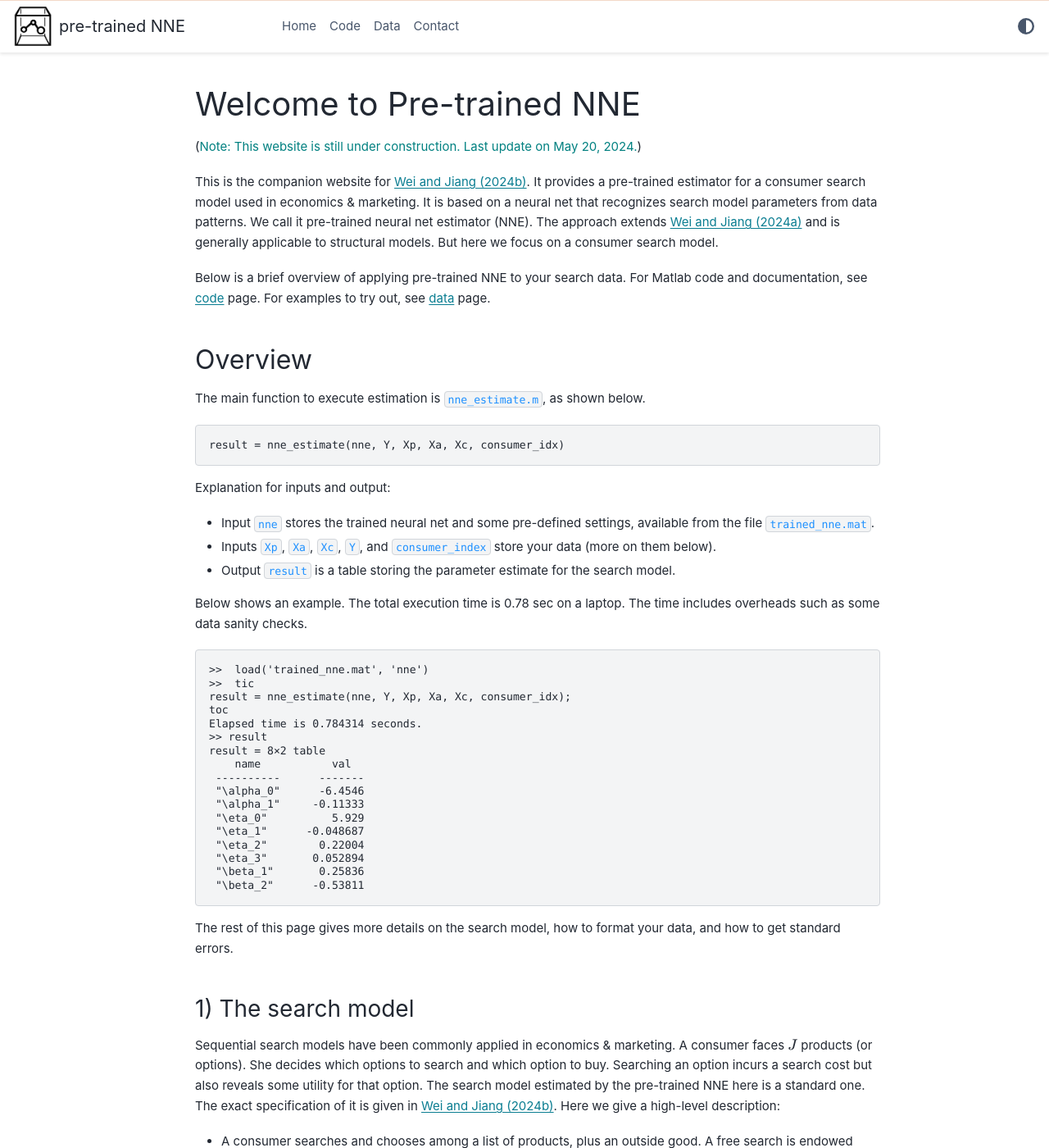
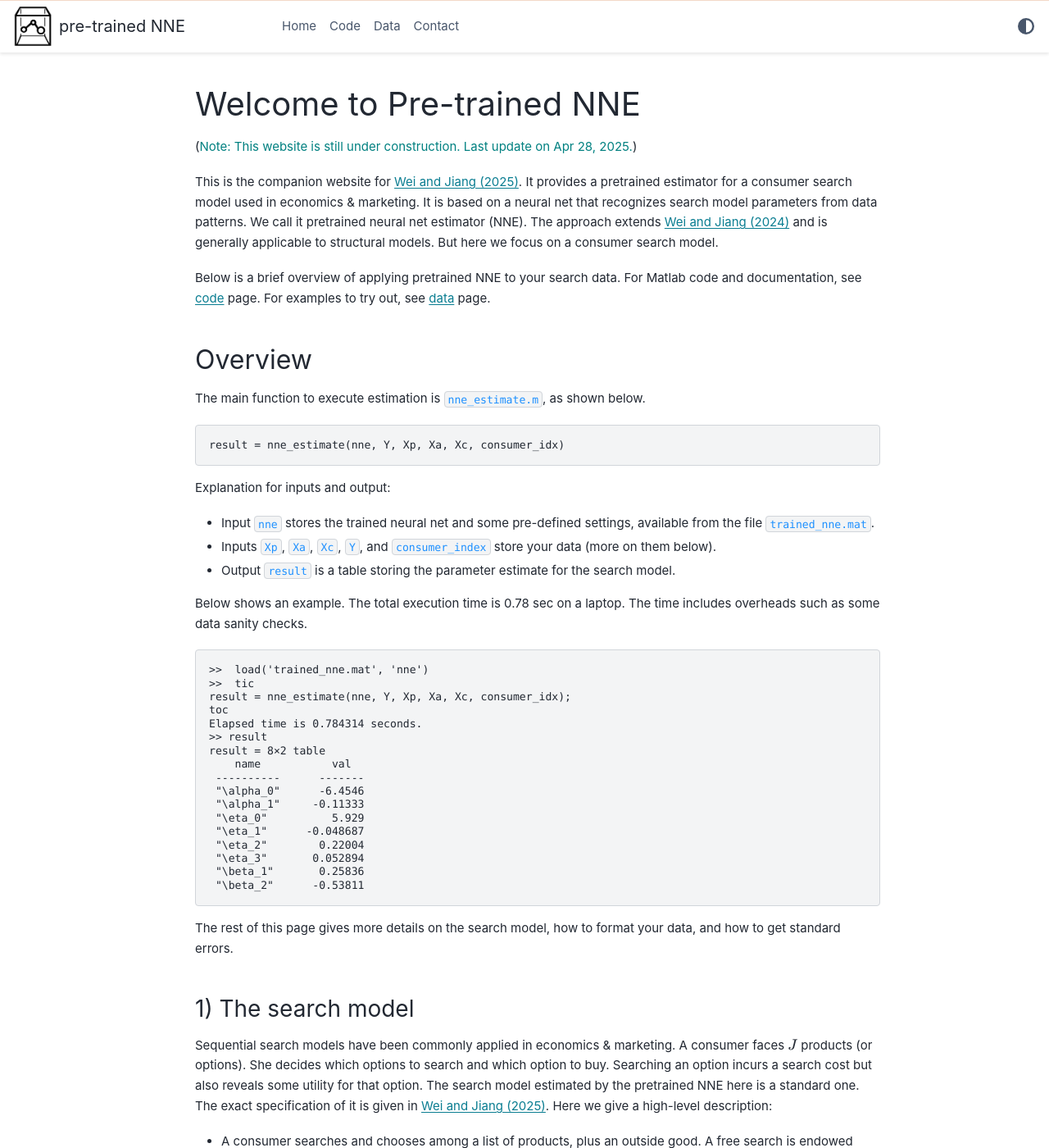
Before and after one commit to pnnehome/pnnehome.github.io, a Sphinx documentation site: the page built from docs/source/index.rst, in a window 1280 px wide and 1400 px high. Shown: the whole window at 82% size. Built offline with Sphinx 7.4.7 and the PyData theme 0.15.4, drawn with Linux system fonts in a browser that asks for light colours; some of the changed text lies outside the part shown.

Commit message:
update on 04282025

```diff
--- a/docs/source/conf.py
+++ b/docs/source/conf.py
@@ -36,6 +36,9 @@ html_css_files = [
 ]
 html_logo = '_static/logo.png'
 
+html_sidebars = {
+  "**": []
+}
 
 html_theme_options = {
     "navbar_persistent":[],
--- a/docs/source/data/data.rst
+++ b/docs/source/data/data.rst
@@ -7,7 +7,7 @@
 Data
 ============
 
-We share four sample datasets on which one can apply the pre-trained NNE.  You can find them in Matlab formats at `GitHub directory <https://github.com/pnnehome/code_matlab>`_. These datasets are used in :ref:`Wei and Jiang (2024b) <papers_data>` and come from sources with direct public access. More detailed descriptions of these datasets can be found in the paper too.
+We share four sample datasets on which one can apply the pre-trained NNE.  You can find them in Matlab formats at `GitHub directory <https://github.com/pnnehome/code_matlab>`_. These datasets are used in :ref:`Wei and Jiang (2025) <papers_data>` and come from sources with direct public access. More detailed descriptions of these datasets can be found in the paper too.
 
 
 Information of the datasets
@@ -43,7 +43,7 @@ This dataset consists of the search sessions made on the mobile channel from the
 Papers
 ---------------
 
-Wei, Yanhao 'Max' and Zhenling Jiang (2024b), "A Pre-trained Estimator for Consumer Search Models."
+Wei, Yanhao 'Max' and Zhenling Jiang (2025), "Pretraining Estimators for Structural Models: Application to Consumer Search."
 
 |
 
--- a/docs/source/index.rst
+++ b/docs/source/index.rst
@@ -21,11 +21,11 @@
 
 .. role:: note-text
 
-(:note-text:`Note\: This website is still under construction. Last update on May 20, 2024.`)
+(:note-text:`Note\: This website is still under construction. Last update on Apr 28, 2025.`)
 
-This is the companion website for :ref:`Wei and Jiang (2024b) <papers_home>`. It provides a pre-trained estimator for a consumer search model used in economics & marketing. It is based on a neural net that recognizes search model parameters from data patterns. We call it pre-trained neural net estimator (NNE). The approach extends :ref:`Wei and Jiang (2024a) <papers_home>` and is generally applicable to structural models. But here we focus on a consumer search model.
+This is the companion website for :ref:`Wei and Jiang (2025) <papers_home>`. It provides a pretrained estimator for a consumer search model used in economics & marketing. It is based on a neural net that recognizes search model parameters from data patterns. We call it pretrained neural net estimator (NNE). The approach extends :ref:`Wei and Jiang (2024) <papers_home>` and is generally applicable to structural models. But here we focus on a consumer search model.
 
-Below is a brief overview of applying pre-trained NNE to your search data. For Matlab code and documentation, see :ref:`code <code>` page. For examples to try out, see :ref:`data <data>` page.
+Below is a brief overview of applying pretrained NNE to your search data. For Matlab code and documentation, see :ref:`code <code>` page. For examples to try out, see :ref:`data <data>` page.
 
 Overview
 ------------------
@@ -69,7 +69,7 @@
 
 1) The search model
 """"""""""""""""""""""
-Sequential search models have been commonly applied in economics & marketing. A consumer faces :math:`J` products (or options). She decides which options to search and which option to buy. Searching an option incurs a search cost but also reveals some utility for that option.  The search model estimated by the pre-trained NNE here is a standard one. The exact specification of it is given in :ref:`Wei and Jiang (2024b) <papers_home>`. Here we give a high-level description:
+Sequential search models have been commonly applied in economics & marketing. A consumer faces :math:`J` products (or options). She decides which options to search and which option to buy. Searching an option incurs a search cost but also reveals some utility for that option.  The search model estimated by the pretrained NNE here is a standard one. The exact specification of it is given in :ref:`Wei and Jiang (2025) <papers_home>`. Here we give a high-level description:
 
 * A consumer searches and chooses among a list of products, plus an outside good. A free search is endowed (because in most data each consumer searches at least once).
 * The list shows some **product attributes** that affect consumer's utility for products. The effects of these attributes are described by coefficients :math:`\beta`.
@@ -81,7 +81,7 @@
 
 2) Data format
 """"""""""""""""""""""
-To use the pre-trained NNE, organize data into five arrays: ``Y``, ``Xp``, ``Xa``, ``Xc``, and ``consumer_index``. Respectively, they store search & purchase outcomes, product attributes, advertising attributes, consumer attributes, and consumer identifiers.
+To use the pretrained NNE, organize data into five arrays: ``Y``, ``Xp``, ``Xa``, ``Xc``, and ``consumer_index``. Respectively, they store search & purchase outcomes, product attributes, advertising attributes, consumer attributes, and consumer identifiers.
 
 Below, we illustrate with an example of shopping at an online retailer. There are :math:`n` = 10,000 consumers and :math:`J` = 15 options per consumer. Below shows a preview of the top rows of  ``consumer_index``, ``Y``, ``Xp``, and ``Xa``. Note there are :math:`nJ` rows in total. We see:
 
@@ -164,9 +164,9 @@
 Papers
 ---------------
 
-Wei, Yanhao 'Max' and Zhenling Jiang (2024a), "Estimating Parameters of Structural Models with Neural Networks," Accepted at Marketing Science.
+Wei, Yanhao 'Max' and Zhenling Jiang (2024), "Estimating Parameters of Structural Models with Neural Networks," Accepted at Marketing Science.
 
-Wei, Yanhao 'Max' and Zhenling Jiang (2024b), "A Pre-trained Estimator for Consumer Search Models."
+Wei, Yanhao 'Max' and Zhenling Jiang (2025), "Pretraining Estimators for Structural Models: Application to Consumer Search."
 
 Ursu, Raluca, Stephan Seiler, and Elisabeth Honka (2022), "The Sequential Search Model: A Framework for Empirical Research."
 
```
Also changed, not shown: docs/source/code/code.rst (+8 -8 lines).
